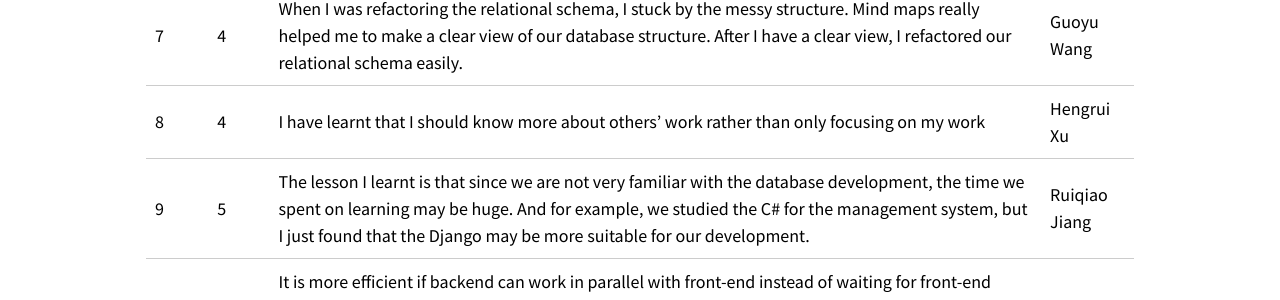
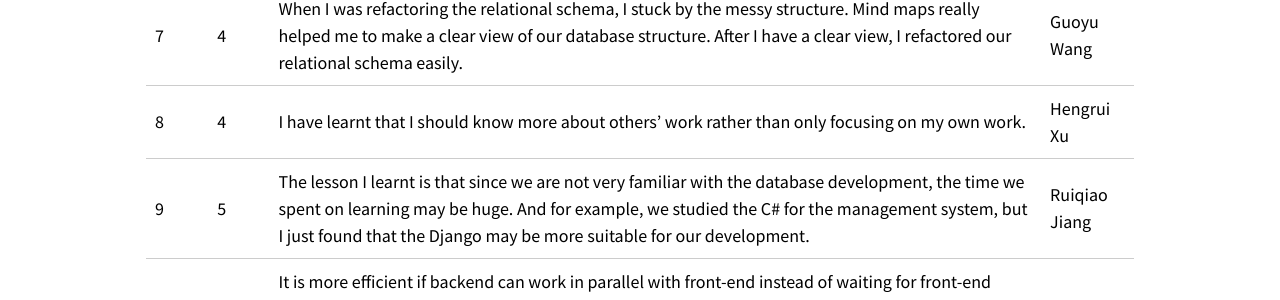
Before and after one commit to optofab/optofab.github.io, a Jekyll site: the page built from logs.md, in a window 1280 px wide and 900 px high, scrolled down 27765 px. Shown: the part 150-450 px from the top of the window. Built offline with Jekyll 4.4.1, drawn with Linux system fonts in a browser that asks for light colours; nearby versions of some CDN libraries; emoji names are drawn with the system emoji font.

Commit message:
Update logs.md

```diff
--- a/logs.md
+++ b/logs.md
@@ -951,7 +951,7 @@ Decision making logs from previous semester: [link hosted on Confluence](https:/
 | 5         | 4        | The lesson I learnt is that although I am a part of the team, and we received the feedback as the team, we should construct our individual reflection.                                                                                                                                                                                           | Ruoqian Wu |
 | 6         | 4        | From the tutorial and the feedback from our shadow team, what I learnt is documentation is very important. Cause the other people outside our team know nothing about our project. They can only learn it from the documents we generated. Thus, we need to make our ducumentations very detailed.                                                                                                      | Ruiqiao Jiang |
 | 7         | 4        | When I was refactoring the relational schema, I stuck by the messy structure. Mind maps really helped me to make a clear view of our database structure. After I have a clear view, I refactored our relational schema easily.                                                                                                      | Guoyu Wang |
-| 8         | 4        | I have learnt that I should know more about others' work rather than only focusing on my work                                                                                                     | Hengrui Xu |
+| 8         | 4        | I have learnt that I should know more about others' work rather than only focusing on my own work.                                                                                                     | Hengrui Xu |
 | 9         | 5        | The lesson I learnt is that since we are not very familiar with the database development, the time we spent on learning may be huge. And for example, we studied the C# for the management system, but I just found that the Django may be more suitable for our development.                                                                                                                                        |Ruiqiao Jiang |
 | 10         | 5       | It is more efficient if backend can work in parallel with front-end instead of waiting for front-end finishing functionalities then start. Therefore, I decided to learn how to use Postman to test api functions.                                                                                                                                                                                           | Yaoyi Xu |
 | 11         | 5       | The lesson I learnt is that there are many useful frameworks for development on Github to increase the work efficiency, and there is no need to build everything from scratch.                                                                                                                                                                                           | Ruoqian Wu |
```
